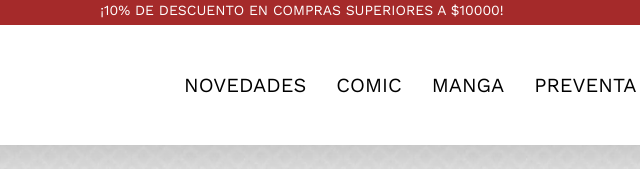
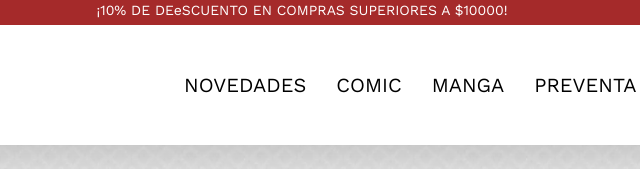
Before and after one commit to axelgallo/ComiqueriaAxelGallo, a plain HTML site: page index.html in a window 1280 px wide. Shown: the top 169 px of the page, 338-978 px from the left. Drawn offline with nearby package versions, Linux system fonts and the light colour scheme; a web font is replaced by a local one.

Commit message:
actualizacion3

```diff
--- a/index.html
+++ b/index.html
@@ -14,7 +14,7 @@
 
 <body>
   <header class="stick shadow-lg">
-    <div class="oferta"><small><p>¡10% DE DESCUENTO EN COMPRAS SUPERIORES A $10000!</p></small></div>
+    <div class="oferta"><small><p>¡10% DE DEeSCUENTO EN COMPRAS SUPERIORES A $10000!</p></small></div>
     <div class="header">
       <div class="logo">
         <img src="./assets/img/5ede4a3fb760540004f2c5e9.png" alt="logo">
```
